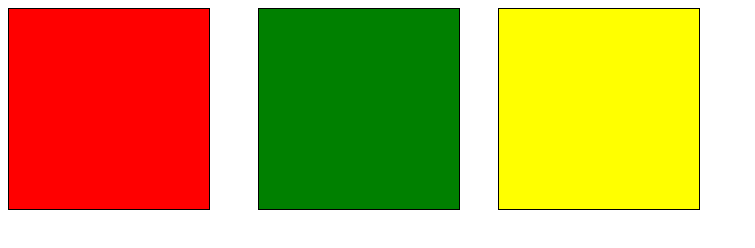
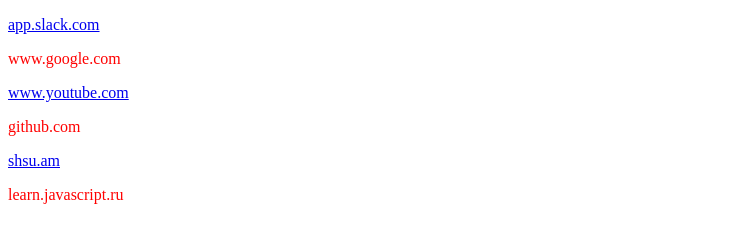
Before and after one commit to vazgengalstyan/js4, a plain HTML site: page index.html in a window 1280 px wide. Shown: the whole page, without its empty margins (0-755 px from the left). Drawn offline with Linux system fonts and the light colour scheme.

Commit message:
new homework

```diff
--- a/index.html
+++ b/index.html
@@ -6,12 +6,20 @@
     <meta charset="UTF-8">
     <meta name="viewport" content="width=device-width, initial-scale=1.0">
     <link rel="stylesheet" type="text/css" href="./style1.css">
+
 </head>
 
 <body>
-    <div class="block1" id = "test_id1"></div>
-    <div class="block2"  id = "test_id2"></div>
-    <div class="block3" id = "test_id3"></div>
+    <p id = "block1"><a href="https://app.slack.com" target="_blank">app.slack.com</p></a>
+    <p id = "block2"><a href="https://www.google.com">www.google.com</p></a>
+    <p id = "block3"><a href="https://www.youtube.com" target="_blank">www.youtube.com</p></a>
+    <p id = "block4"><a href="https://github.com" target="_blank">github.com</p></a>
+    <p id = "block5"><a href="https://shsu.am" target="_blank">shsu.am</p></a>
+    <p id = "block6"><a href="https://learn.javascript.ru/" target="_blank">learn.javascript.ru</p></a>
+
+
+
+
     <script src="./script.js"> </script>
 </body>
 
--- a/script.js
+++ b/script.js
@@ -1,51 +1,50 @@
-let arr = ['red', 'green', 'yellow']
-let element1 = document.getElementById('test_id1')
+//task 1
+let elements = document.querySelectorAll('a')
+let arr = [elements]
 
-let selectedColorIndex = 0;
+let links = document.getElementsByTagName("a");
 
- let changeColor = () => {
-    if (selectedColorIndex < arr.length-1){
-        selectedColorIndex++
-    }else{
-        selectedColorIndex =  0
-    }
+let paintLink = (arr) => {
+        for (let i = 0; i < arr.length; i++) {
+                if (i % 2 !== 0) {
+                        arr[i].style.color = 'red'
+                }
+        }
+}
 
-   element1.style.backgroundColor = arr[selectedColorIndex];
+paintLink(links);
+
+//task 2
+
+let pushHref = (arr) => {
+        let arr1 = [];
+        for (let i = 0; i < arr.length; i++) {
+                arr1.push(arr[i].getAttribute('href'))
+        }
+        console.log(arr1)
+}
+pushHref(links)
+
+
+//task 3
+let element = document.querySelector('#block1')
+element.setAttribute('test_attribute', 'block1_value')
+console.log(element)
+
+//task 4
+let link = document.querySelector('#block2')
+link.setAttribute('target', 'blank')
+console.log(link)
+
+//task 5
+let deleteAttribute = (arr) => {
+        for (let i = 0; i < arr.length; i++) {
+                if (i % 2 !== 0) {
+                        arr[i].removeAttribute('href')
+                }
+                console.log(arr[i]);
+        }
 
 }
- setInterval(changeColor, 2000)
-changeColor()
 
-let element2 = document.getElementById('test_id2')
-
-let selectedColorIndex1 = 1;
-
- let changeColor1 = () => {
-    if (selectedColorIndex1 < arr.length-1){
-        selectedColorIndex1++
-    }else{
-        selectedColorIndex1 =  0
-    }
-
-   element2.style.backgroundColor = arr[selectedColorIndex1];
-
-}
- setInterval(changeColor1, 2000)
-changeColor1()
-
-let element3 = document.getElementById('test_id3')
-
-let selectedColorIndex2 = 2;
-
- let changeColor2 = () => {
-    if (selectedColorIndex2 < arr.length-1){
-        selectedColorIndex2++
-    }else{
-        selectedColorIndex2 =  0
-    }
-
-   element3.style.backgroundColor = arr[selectedColorIndex2];
-
-}
- setInterval(changeColor2, 2000)
-changeColor2()
+deleteAttribute(links);
--- a/style1.css
+++ b/style1.css
@@ -1,26 +1,4 @@
-.block1{
-	width: 200px;
-	height: 200px;
-	border: 1px solid black;
-	position:absolute;
-	z-index:0;
-	background-color: red
+.links{
+        color: black
+
     }
-.block2{
-	width: 200px;
-	height: 200px;
-	margin-left:250px;
-	position:absolute;
-	z-index:1;
-	border: 1px solid black;
-	background-color: green
-    }
- .block3{
-	width: 200px;
-	height: 200px;
-	margin-left: 490px;
-	position:absolute;
-	z-index:1;
-	border: 1px solid black;
-	background-color: yellow
-    }
```
